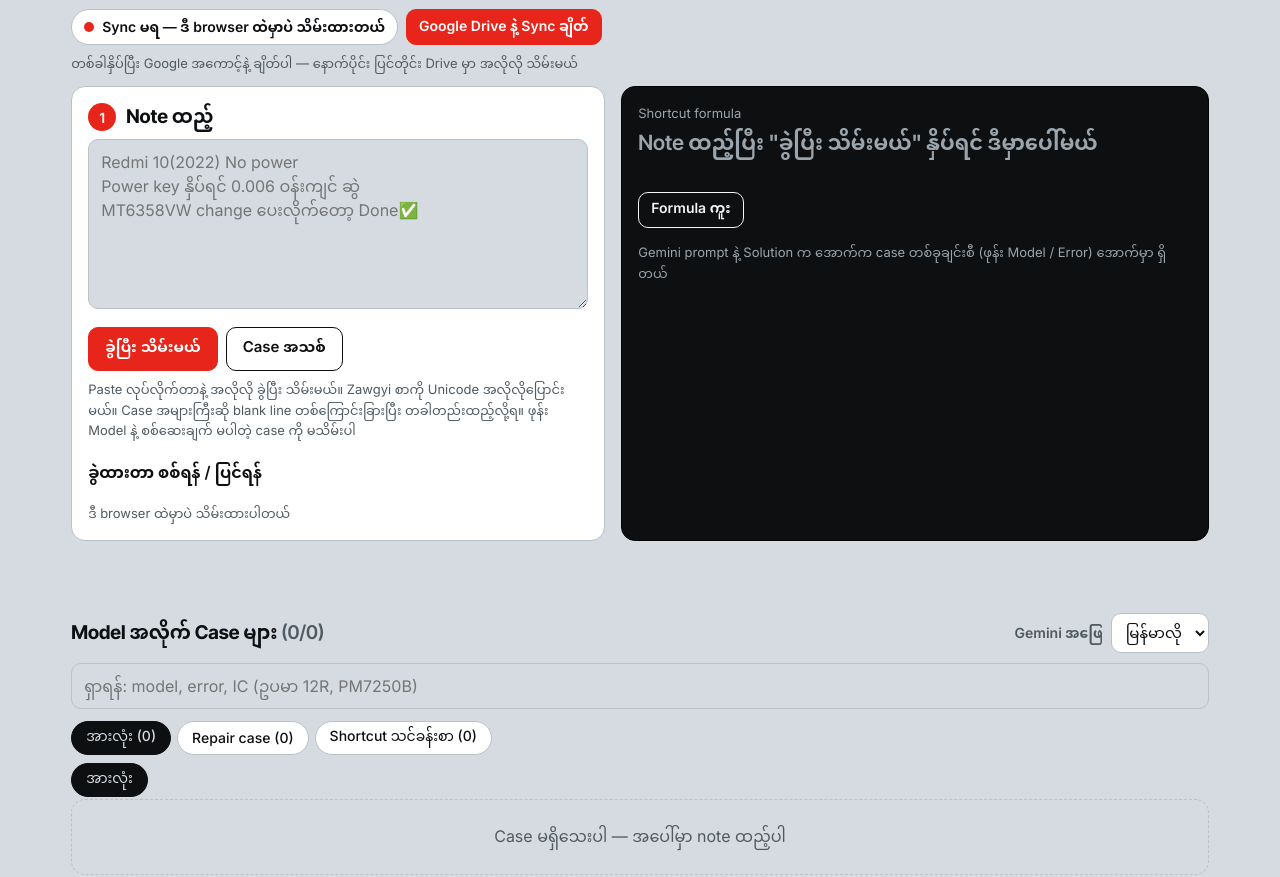
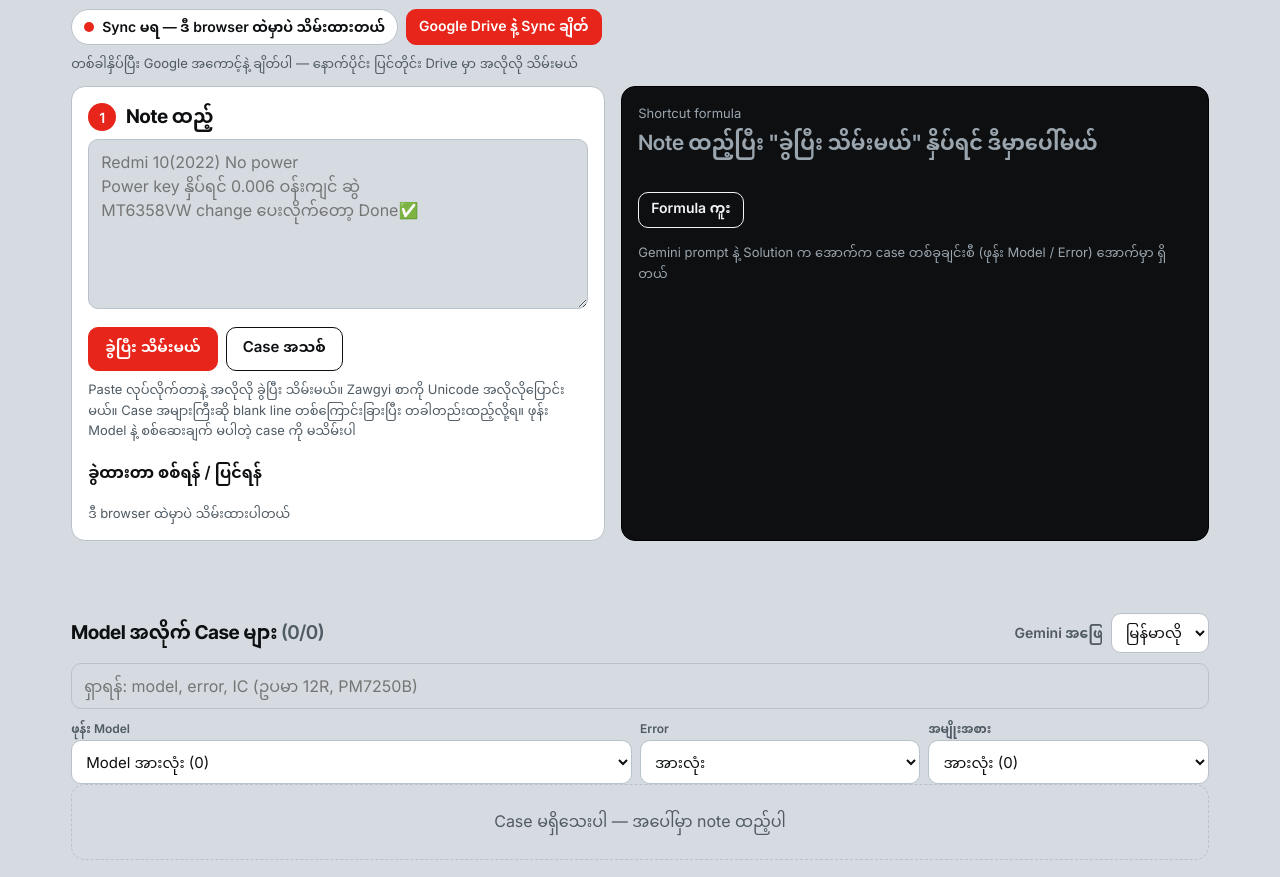
Before and after one commit to htet-dotcom/repair-formula-log, a plain HTML site: page index.html in a window 1280 px wide. Shown: the part 115-992 px from the top of the page. Drawn offline with Linux system fonts and the light colour scheme.

Commit message:
Replace filter chips with Model, Error and Type dropdowns
Co-Authored-By: Claude Opus 5.5 <noreply@anthropic.com>
Claude-Session: https://claude.ai/code/session_01RWoJETokJD3PT1Fha7AgjT

```diff
--- a/index.html
+++ b/index.html
@@ -105,8 +105,12 @@ details>summary{cursor:pointer;font-weight:600;min-height:44px;display:flex;alig
 .toast{position:fixed;left:50%;bottom:22px;transform:translateX(-50%);background:var(--ink);color:var(--bg);padding:10px 16px;border-radius:10px;font-weight:600;opacity:0;transition:opacity .2s;pointer-events:none;z-index:9;max-width:90vw;text-align:center}
 .toast.on{opacity:1}
 .search{position:sticky;top:0;z-index:2;background:var(--bg);padding:10px 0 6px}
-.chips{display:flex;gap:6px;margin-top:6px;overflow-x:auto;scrollbar-width:none;padding-bottom:2px}
-.chips::-webkit-scrollbar{display:none}
+.filters{display:grid;grid-template-columns:repeat(2,minmax(0,1fr));gap:8px;margin-top:4px}
+@media(min-width:760px){.filters{grid-template-columns:2fr 1fr 1fr}.fwide{grid-column:auto!important}}
+.fwide{grid-column:1/-1}
+.fsel{margin:0;display:grid;gap:2px;font-size:12px;font-weight:600;color:var(--mute)}
+.fsel select{width:100%;min-height:44px;border-radius:10px;border:1px solid var(--line);background:var(--card);color:var(--ink);padding:0 10px;font:15px Inter,"Noto Sans Myanmar",sans-serif}
+.fsel select.on{border:2px solid var(--red)}
 .chip{flex:none;white-space:nowrap;min-height:34px;padding:0 14px;border-radius:999px;border:1px solid var(--line);background:var(--card);font-size:14px;font-weight:500}
 .chip.on{background:var(--ink);color:var(--bg);border-color:var(--ink)}
 .group{margin-top:18px}
@@ -201,8 +205,11 @@ body.lock{overflow:hidden}
   <div class="search">
     <input id="q" type="search" placeholder="ရှာရန်: model, error, IC (ဥပမာ 12R, PM7250B)">
   </div>
-  <div class="chips" id="kinds"></div>
-  <div class="chips" id="chips"></div>
+  <div class="filters">
+    <label class="fsel fwide"><span>ဖုန်း Model</span><select id="fModel"></select></label>
+    <label class="fsel"><span>Error</span><select id="fErr"></select></label>
+    <label class="fsel"><span>အမျိုးအစား</span><select id="fKind"></select></label>
+  </div>
   <div id="list"></div>
 </section>
 
@@ -239,7 +246,7 @@ const zg2uni=t=>ZG.reduce((x,[f,r])=>x.replace(new RegExp(f,'g'),r),t);
 const isZg=t=>/(^|[^\u1000-\u109f])[\u1031\u103b]|[\u105a\u1060-\u1097]|\u1039(?![\u1000-\u1021])/.test(t);
 const fixMM=t=>{let n=0;const out=String(t||'').split('\n').map(l=>isZg(l)?(n++,zg2uni(l)):l).join('\n');return{text:out,changed:n>0}};
 const ERR=['Baseband Unknown','No power','Charging error','Not charging','Radio Off','No service','No signal','Hang logo','Restart','Dead','No display','No touch','Network error','Wifi error','Bluetooth error','No sound','Mic error','Camera error','Short'];
-let cases=[],db=null,sample=null,mode='wait',filter='',chip='',kind='';
+let cases=[],db=null,sample=null,mode='wait',filter='',chip='',kind='',fmodel='';
 
 const toast=t=>{const e=$('toast');e.textContent=t;e.classList.add('on');clearTimeout(toast.t);toast.t=setTimeout(()=>e.classList.remove('on'),2000)};
 const copy=async t=>{try{await navigator.clipboard.writeText(t);toast('ကူးပြီးပါပြီ')}catch(e){const a=document.createElement('textarea');a.value=t;document.body.appendChild(a);a.select();try{document.execCommand('copy');toast('ကူးပြီးပါပြီ')}catch(x){toast('ကူးမရပါ')}a.remove()}};
@@ -552,10 +559,15 @@ function render(){
   cases.sort((a,b)=>(b.created||0)-(a.created||0));
   const errs=[...new Set(cases.map(c=>(c.error||'').replace(/error/i,'').trim()).filter(Boolean))];
   const kinds=[['','အားလုံး'],['case','Repair case'],['lesson','Shortcut သင်ခန်းစာ']];
-  $('kinds').innerHTML=kinds.map(([k,l])=>`<button class="chip ${kind===k?'on':''}" data-kind="${k}">${l} (${k?cases.filter(c=>(c.kind||'case')===k).length:cases.length})</button>`).join('');
-  $('chips').innerHTML=['',...errs].map(e=>`<button class="chip ${chip===e?'on':''}" data-chip="${esc(e)}">${e?esc(e):'အားလုံး'}</button>`).join('');
+  const models=new Map();cases.forEach(c=>{const k=mkey(c.model);if(!k)return;const m=models.get(k)||{name:c.model,n:0};m.n++;models.set(k,m)});
+  if(fmodel&&!models.has(fmodel))fmodel='';if(chip&&!errs.includes(chip))chip='';
+  const opt=(v,l,sel)=>`<option value="${esc(v)}"${sel?' selected':''}>${esc(l)}</option>`;
+  $('fModel').innerHTML=opt('',`Model အားလုံး (${models.size})`,!fmodel)+[...models].sort((a,b)=>a[1].name.localeCompare(b[1].name)).map(([k,m])=>opt(k,`${m.name} (${m.n})`,fmodel===k)).join('');
+  $('fErr').innerHTML=opt('','အားလုံး',!chip)+errs.sort().map(e=>opt(e,`${e} (${cases.filter(c=>(c.error||'').toLowerCase().includes(e.toLowerCase())).length})`,chip===e)).join('');
+  $('fKind').innerHTML=kinds.map(([k,l])=>opt(k,`${l} (${k?cases.filter(c=>(c.kind||'case')===k).length:cases.length})`,kind===k)).join('');
+  $('fModel').classList.toggle('on',!!fmodel);$('fErr').classList.toggle('on',!!chip);$('fKind').classList.toggle('on',!!kind);
   const q=filter.toLowerCase();
-  const show=cases.filter(c=>(!kind||(c.kind||'case')===kind)&&(!chip||(c.error||'').toLowerCase().includes(chip.toLowerCase()))&&(!q||[c.model,c.error,c.title,c.diag,c.ics,c.fix,c.source,c.applies,c.ai].join(' ').toLowerCase().includes(q)));
+  const show=cases.filter(c=>(!kind||(c.kind||'case')===kind)&&(!fmodel||mkey(c.model)===fmodel)&&(!chip||(c.error||'').toLowerCase().includes(chip.toLowerCase()))&&(!q||[c.model,c.error,c.title,c.diag,c.ics,c.fix,c.source,c.applies,c.ai].join(' ').toLowerCase().includes(q)));
   $('count').textContent=`(${show.length}/${cases.length})`;
   const groups=new Map();
   show.forEach(c=>{const k=mkey(c.model);if(!groups.has(k))groups.set(k,{name:c.model,items:[]});groups.get(k).items.push(c)});
@@ -704,8 +716,9 @@ $('vClose').onclick=closeView;
 $('vCopy').onclick=()=>{if(viewCase&&viewCase.text)copy(viewCase.text);else toast('ပုံကို ဖိထားပြီး save လုပ်ပါ')};
 document.addEventListener('keydown',e=>{if(e.key==='Escape'&&$('viewer').classList.contains('on'))closeView()});
 $('q').addEventListener('input',e=>{filter=e.target.value;render()});
-$('kinds').addEventListener('click',e=>{const b=e.target.closest('[data-kind]');if(!b)return;kind=b.dataset.kind;render()});
-$('chips').addEventListener('click',e=>{const b=e.target.closest('[data-chip]');if(!b)return;chip=b.dataset.chip;render()});
+$('fKind').addEventListener('change',e=>{kind=e.target.value;render()});
+$('fErr').addEventListener('change',e=>{chip=e.target.value;render()});
+$('fModel').addEventListener('change',e=>{fmodel=e.target.value;render()});
 $('list').addEventListener('click',async e=>{
   const b=e.target.closest('[data-act]');if(!b)return;const c=cases.find(x=>x.id===b.dataset.id);if(!c)return;
   const a=b.dataset.act;
--- a/sw.js
+++ b/sw.js
@@ -1,5 +1,5 @@
 /* Offline support: app files are cached; index.html is fetched fresh when online so updates show up. */
-const CACHE='rfl-v2';
+const CACHE='rfl-v3';
 const FILES=['./','./index.html','./manifest.webmanifest','./icons/icon-192.png','./icons/icon-512.png','./icons/maskable-512.png','./icons/apple-180.png'];
 self.addEventListener('install',e=>{e.waitUntil(caches.open(CACHE).then(c=>c.addAll(FILES)).then(()=>self.skipWaiting()))});
 self.addEventListener('activate',e=>{e.waitUntil(caches.keys().then(ks=>Promise.all(ks.filter(k=>k!==CACHE).map(k=>caches.delete(k)))).then(()=>self.clients.claim()))});
```
